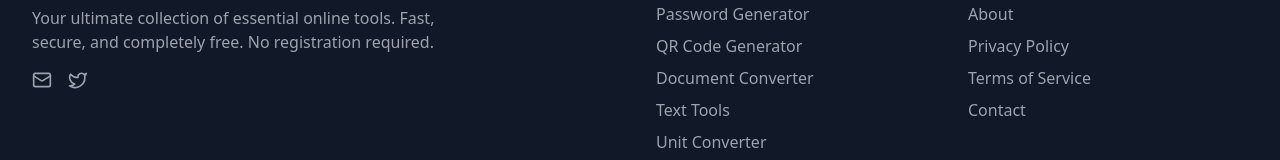
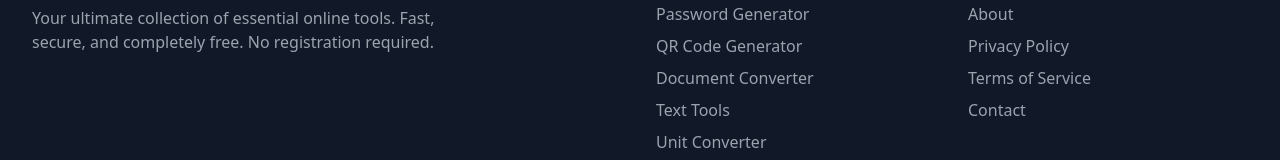
Before and after one commit to GameHelix/archery, a Next.js app: page / in a window 1280 px wide. Shown: the part 3267-3427 px from the top of the page. Built offline with nearby package versions, Linux system fonts and the light colour scheme.

Commit message:
sections

```diff
--- a/components/Footer.tsx
+++ b/components/Footer.tsx
@@ -1,4 +1,4 @@
-import { Wrench, Twitter, Mail } from 'lucide-react'
+import { Wrench } from 'lucide-react'
 
 export default function Footer() {
   return (
@@ -15,14 +15,6 @@ export default function Footer() {
               Your ultimate collection of essential online tools. Fast, secure, and completely free.
               No registration required.
             </p>
-            <div className="flex space-x-4">
-              <a href="mailto:contact@swissknife.site" className="text-gray-400 hover:text-white transition-colors">
-                <Mail className="h-5 w-5" />
-              </a>
-              <a href="https://twitter.com" className="text-gray-400 hover:text-white transition-colors">
-                <Twitter className="h-5 w-5" />
-              </a>
-            </div>
           </div>
 
           {/* Tools */}
```
